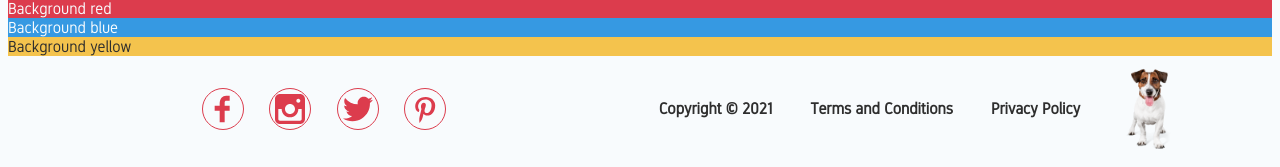
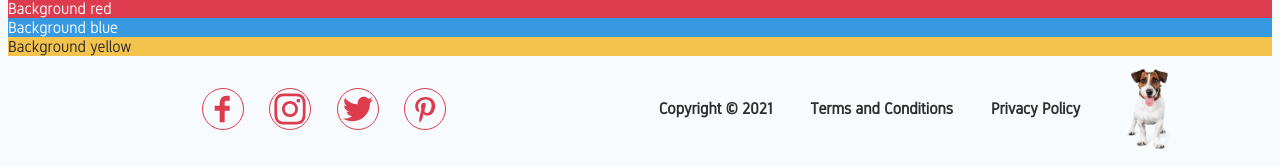
Before and after one commit to ReaganS94/DogGo, a React (Create React App) app: page / in a window 1280 px wide. Shown: the part 1432-1599 px from the top of the page. Built offline with nearby package versions, Linux system fonts and the light colour scheme.

Commit message:
added the insta logo

```diff
--- a/src/components/Footer.js
+++ b/src/components/Footer.js
@@ -1,5 +1,6 @@
 import React from 'react';
-import {TiSocialFacebook, TiSocialInstagram, TiSocialTwitter, TiSocialPinterest} from 'react-icons/ti';
+import {TiSocialFacebook, TiSocialTwitter, TiSocialPinterest} from 'react-icons/ti';
+import {AiOutlineInstagram} from 'react-icons/ai';
 import "./Footer.css"
 
 import dog from '../img/transparent-background/3.png'
@@ -9,7 +10,7 @@ function Footer() {
     <div className="footer">
            <div className="socialMediaIcons">
              <TiSocialFacebook className="icons"/>
-             <TiSocialInstagram  className="icons"/>
+             <AiOutlineInstagram className="icons"/>
              <TiSocialTwitter className="icons"/>
              <TiSocialPinterest className="icons"/>
            </div>
```
